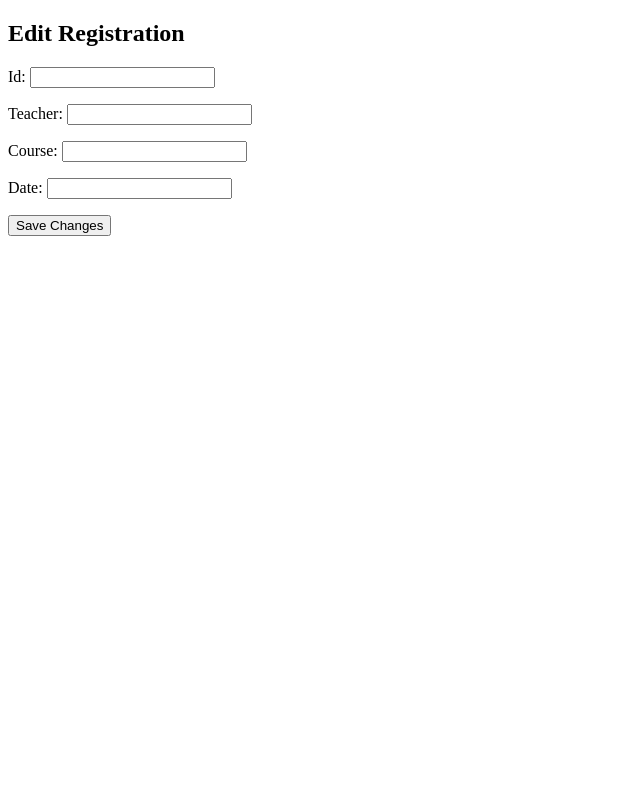
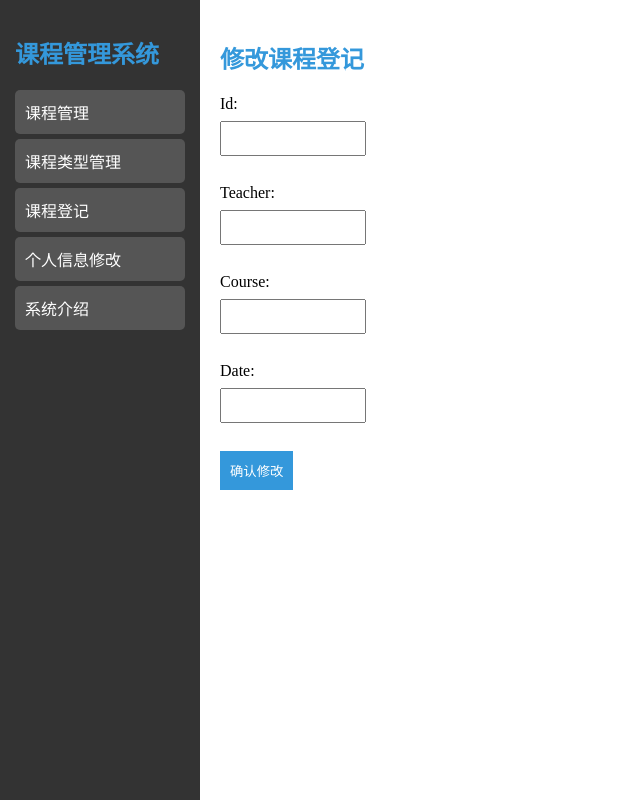
Before and after one commit to tglklzq/djangoProject_lzq, a Django app: template templates/page/edit_registration.html in a window 1280 px wide. Shown: the whole page, without its empty margins (0-640 px from the left). Run offline with Django 4.2, Linux system fonts and the light colour scheme; the template is opened without the code that fills it: values that come from a table or form of the project are taken from there, others are empty.

Commit message:
整理了一些样式

```diff
--- a/templates/page/edit_registration.html
+++ b/templates/page/edit_registration.html
@@ -1,14 +1,104 @@
-<!DOCTYPE html>
-<html>
+{% extends 'success.html' %}
+
+{% block content %}
+      <style>
+    .course-image img {
+      width: 200px; /* 设置图片宽度，根据需要调整 */
+      height: auto; /* 自动计算高度，保持图片比例 */
+    }
+
+        table {
+      width: 100%;
+      border-collapse: collapse;
+      margin-bottom: 20px;
+    }
+
+    th, td {
+      border: 1px solid #3498db; /* 使用蓝色边框 */
+      padding: 8px;
+      text-align: left;
+    }
+
+    th {
+      background-color: #3498db; /* 使用蓝色背景 */
+      color: white;
+    }
+
+    h2, h3 {
+      color: #3498db; /* 使用蓝色文字 */
+    }
+
+    form {
+      margin-bottom: 20px;
+    }
+
+    label {
+      display: block;
+      margin-bottom: 8px;
+    }
+
+    input {
+      width: 40%;
+      padding: 8px;
+      margin-bottom: 12px;
+      box-sizing: border-box;
+    }
+
+    button {
+      background-color: #3498db; /* 使用蓝色背景 */
+      color: white;
+      padding: 10px;
+      border: none;
+      cursor: pointer;
+    }
+
+    button:hover {
+      background-color: #2980b9; /* 鼠标悬停时的深蓝色 */
+    }
+
+   section {
+            max-width: 800px;
+            margin: 2rem auto;
+            padding: 0 1rem;
+        }.intro {
+            background-color: #fff;
+            padding: 1.5rem;
+            border-radius: 5px;
+            box-shadow: 0 2px 4px rgba(0, 0, 0, 0.1);
+        }.project {
+            background-color: #fff;
+            margin-top: 2rem;
+            padding: 1.5rem;
+            border-radius: 5px;
+            box-shadow: 0 2px 4px rgba(0, 0, 0, 0.1);
+        }
+    .form-row-container {
+  display: flex;
+  flex-wrap: wrap;
+}
+
+.form-row {
+  flex-basis: 50%;
+  box-sizing: border-box;
+  padding: 5px;
+}
+
+input[type="text"],
+input[type="file"] {
+  width: 146px;
+  margin-right: 20px;
+}
+
+  </style>
 <head>
-    <title>Edit Registration</title>
+    <title>修改课程登记</title>
 </head>
 <body>
-    <h2>Edit Registration</h2>
+    <h2>修改课程登记</h2>
     <form method="post">
         {% csrf_token %}
         {{ form.as_p }}
-        <button type="submit">Save Changes</button>
+        <button type="submit">确认修改</button>
     </form>
 </body>
-</html>
+{% endblock %}
--- a/templates/success.html
+++ b/templates/success.html
@@ -48,12 +48,9 @@
         <a href="{% url 'page4'  %}">课程登记</a>
         <a href="{% url 'page' 5 %}">个人信息修改</a>
         <a href="{% url 'page' 3 %}">系统介绍</a>
-
     </nav>
 
     <div class="content">
-        <!-- 主要内容放在这里 -->
-
         {% block content %}{% endblock %}
     </div>
 </div>
```
Also changed, not shown: myapp/views.py (+10 -16 lines), templates/page/delete_registration.html (deleted, +0 -17 lines).
